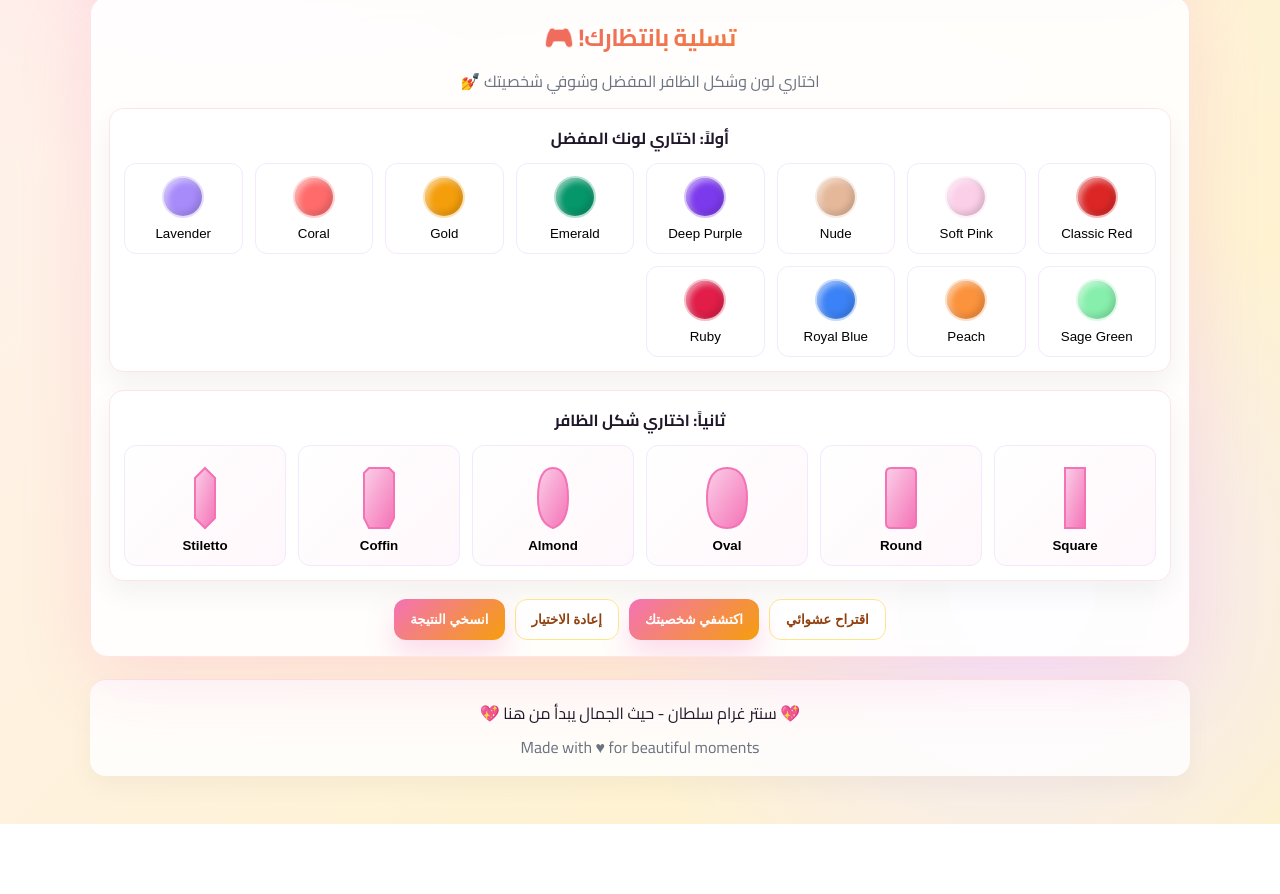
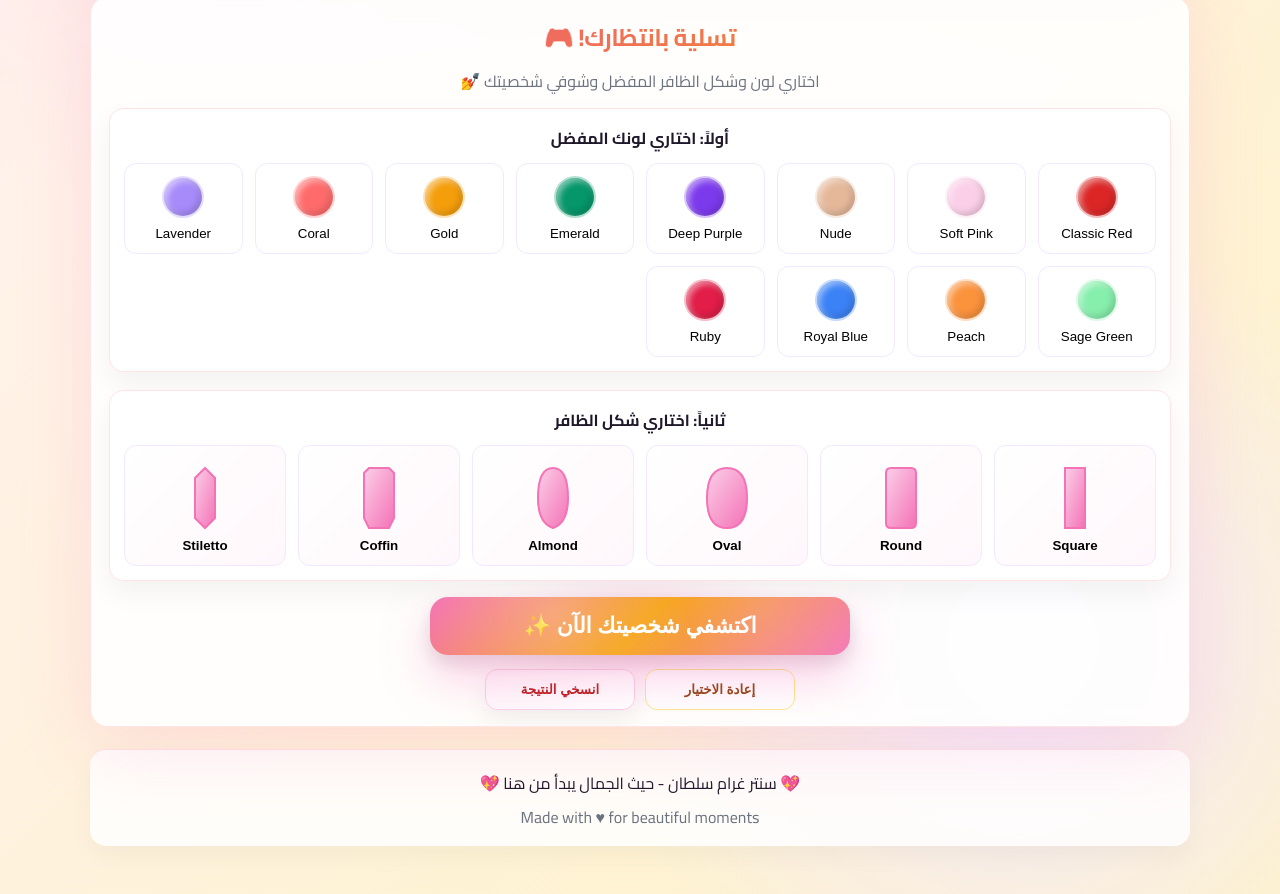
Before and after one commit to hsnshehata/ghazal, a website: page index.html in a window 1280 px wide. Shown: the part 347-1241 px from the top of the page. Before the commit the page ends 1171 px from the top, so only its background shows below. Drawn offline with Linux system fonts and the light colour scheme.

Commit message:
Update index.html

```diff
--- a/index.html
+++ b/index.html
@@ -202,7 +202,15 @@
 
     .shape-svg { width: 100%; height: 80px; }
 
-    .actions { display: flex; justify-content: center; gap: 10px; flex-wrap: wrap; padding: 0 18px 16px; }
+    .actions {
+      display: flex;
+      flex-direction: column;
+      align-items: center;
+      gap: 12px;
+      padding: 0 18px 16px;
+    }
+
+    .cta-block { position: relative; display: grid; place-items: center; }
 
     .btn {
       border: none;
@@ -215,16 +223,69 @@
 
     .btn:active { transform: scale(0.99); }
 
-    .btn-primary {
-      background: linear-gradient(135deg, #f472b6, #f59e0b);
+    .hero-btn {
+      min-width: clamp(260px, 60vw, 420px);
+      padding: 16px 28px;
+      font-size: 22px;
+      border-radius: 18px;
+      letter-spacing: -0.01em;
+      background: linear-gradient(135deg, #f472b6 0%, #f59e0b 50%, #f472b6 100%);
       color: #fff;
-      box-shadow: 0 14px 28px rgba(244, 114, 182, 0.25);
+      box-shadow: 0 22px 48px rgba(244, 114, 182, 0.35), 0 8px 18px rgba(0,0,0,0.12);
+      position: relative;
+      overflow: hidden;
+      animation: hero-float 4s ease-in-out infinite;
     }
 
-    .btn-ghost {
-      background: #fff;
-      border: 1px solid #fde68a;
-      color: #92400e;
+    .hero-btn::before,
+    .hero-btn::after {
+      content: "";
+      position: absolute;
+      inset: 0;
+      border-radius: inherit;
+      pointer-events: none;
+    }
+
+    .hero-btn::before {
+      background: radial-gradient(circle at 30% 30%, rgba(255,255,255,0.3), transparent 45%),
+                  radial-gradient(circle at 80% 20%, rgba(255,255,255,0.18), transparent 50%);
+      mix-blend-mode: screen;
+      opacity: 0.8;
+    }
+
+    .hero-btn::after {
+      background: radial-gradient(circle, rgba(255,255,255,0.45) 0%, rgba(255,255,255,0) 65%);
+      transform: scale(0);
+      opacity: 0;
+    }
+
+    .hero-btn.blast::after {
+      animation: hero-burst 0.9s ease-out forwards;
+    }
+
+    .btn-primary { background: linear-gradient(135deg, #f472b6, #f59e0b); color: #fff; box-shadow: 0 14px 28px rgba(244, 114, 182, 0.25); }
+    .btn-primary.subtle { background: linear-gradient(135deg, #fff7fb, #fff); color: #b91c1c; border: 1px solid #fbcfe8; box-shadow: 0 10px 24px rgba(0,0,0,0.06); }
+    .btn-ghost { background: #fff; border: 1px solid #fde68a; color: #92400e; }
+
+    .secondary-actions {
+      display: flex;
+      justify-content: center;
+      flex-wrap: wrap;
+      gap: 10px;
+      width: 100%;
+    }
+
+    .secondary-actions .btn { min-width: 150px; }
+
+    .hero-rings {
+      position: absolute;
+      inset: -22px;
+      border-radius: 24px;
+      background: radial-gradient(circle at 50% 50%, rgba(244,114,182,0.18) 0%, transparent 55%);
+      filter: blur(18px);
+      opacity: 0.8;
+      z-index: -1;
+      animation: pulse 3.4s ease-in-out infinite;
     }
 
     .result-card {
@@ -234,7 +295,24 @@
       background: linear-gradient(135deg, #fff7fb, #fff);
       padding: 16px;
       box-shadow: 0 16px 45px rgba(0,0,0,0.06);
+      opacity: 0;
+      transform: translateY(16px) scale(0.98);
+      transition: opacity 0.45s ease, transform 0.45s ease, box-shadow 0.45s ease;
+      position: relative;
+      overflow: hidden;
     }
+
+    .result-card::before {
+      content: "";
+      position: absolute;
+      inset: 0;
+      background: radial-gradient(circle at 15% 20%, rgba(244,114,182,0.15), transparent 40%),
+                  radial-gradient(circle at 85% 10%, rgba(245,158,11,0.12), transparent 40%);
+      pointer-events: none;
+    }
+
+    .result-card.show { opacity: 1; transform: translateY(0) scale(1); box-shadow: 0 22px 60px rgba(0,0,0,0.09); }
+    .result-card.cinematic { animation: cinematic-glow 1s ease forwards; }
 
     .result-card h4 { margin: 0 0 10px; text-align: center; font-size: 20px; }
     .result-line { margin: 8px 0; font-size: 15px; }
@@ -242,6 +320,11 @@
     .tag.amber { color: #d97706; }
     .tag.pink { color: #db2777; }
     .note { text-align: center; color: var(--muted); font-size: 13px; margin-top: 8px; }
+
+    @keyframes hero-float { 0%,100% { transform: translateY(0); } 50% { transform: translateY(-4px); } }
+    @keyframes pulse { 0%,100% { transform: scale(0.98); opacity: 0.8; } 50% { transform: scale(1.06); opacity: 1; } }
+    @keyframes hero-burst { 0% { transform: scale(0); opacity: 0.9; } 60% { transform: scale(1.2); opacity: 0.35; } 100% { transform: scale(1.6); opacity: 0; } }
+    @keyframes cinematic-glow { 0% { box-shadow: 0 0 0 rgba(244,114,182,0.35); } 60% { box-shadow: 0 22px 65px rgba(244,114,182,0.28); } 100% { box-shadow: 0 18px 55px rgba(0,0,0,0.08); } }
 
     footer {
       text-align: center;
@@ -341,10 +424,16 @@
       </div>
 
       <div class="actions">
-        <button class="btn btn-ghost" id="random-btn">اقتراح عشوائي</button>
-        <button class="btn btn-primary" id="show-btn">اكتشفي شخصيتك</button>
-        <button class="btn btn-ghost" id="reset-btn">إعادة الاختيار</button>
-        <button class="btn btn-primary" id="copy-btn">انسخي النتيجة</button>
+        <div class="cta-block">
+          <div class="hero-rings" aria-hidden="true"></div>
+          <button class="btn hero-btn" id="show-btn">
+            اكتشفي شخصيتك الآن ✨
+          </button>
+        </div>
+        <div class="secondary-actions">
+          <button class="btn btn-ghost" id="reset-btn">إعادة الاختيار</button>
+          <button class="btn btn-primary subtle" id="copy-btn">انسخي النتيجة</button>
+        </div>
       </div>
 
       <div class="result-card" id="result-card" hidden>
@@ -468,13 +557,18 @@
     const strengthEl = document.getElementById("strength");
     const weaknessEl = document.getElementById("weakness");
     const styleEl = document.getElementById("style");
-    const randomBtn = document.getElementById("random-btn");
     const showBtn = document.getElementById("show-btn");
     const resetBtn = document.getElementById("reset-btn");
     const copyBtn = document.getElementById("copy-btn");
 
     let selectedColor = null;
     let selectedShape = null;
+
+    function triggerBlast() {
+      showBtn.classList.remove("blast");
+      void showBtn.offsetWidth; // restart animation
+      showBtn.classList.add("blast");
+    }
 
     function renderColors() {
       colorGrid.innerHTML = "";
@@ -524,13 +618,24 @@
       };
     }
 
+    function revealResultCard() {
+      resultCard.hidden = false;
+      resultCard.classList.remove("show");
+      resultCard.classList.remove("cinematic");
+      void resultCard.offsetWidth;
+      resultCard.classList.add("show");
+      resultCard.classList.add("cinematic");
+      setTimeout(() => resultCard.classList.remove("cinematic"), 1100);
+    }
+
     function showResult() {
       const result = getResult();
       if (!result) return;
       strengthEl.textContent = result.strength;
       weaknessEl.textContent = result.weakness;
       styleEl.textContent = result.style;
-      resultCard.hidden = false;
+      triggerBlast();
+      revealResultCard();
     }
 
     function resetAll() {
@@ -538,15 +643,8 @@
       selectedShape = null;
       renderColors();
       renderShapes();
+      resultCard.classList.remove("show", "cinematic");
       resultCard.hidden = true;
-    }
-
-    function randomPick() {
-      selectedColor = colors[Math.floor(Math.random() * colors.length)].name;
-      selectedShape = shapes[Math.floor(Math.random() * shapes.length)].name;
-      renderColors();
-      renderShapes();
-      showResult();
     }
 
     copyBtn.onclick = () => {
@@ -560,7 +658,6 @@
     };
 
     showBtn.onclick = showResult;
-    randomBtn.onclick = randomPick;
     resetBtn.onclick = resetAll;
 
     renderColors();
```
